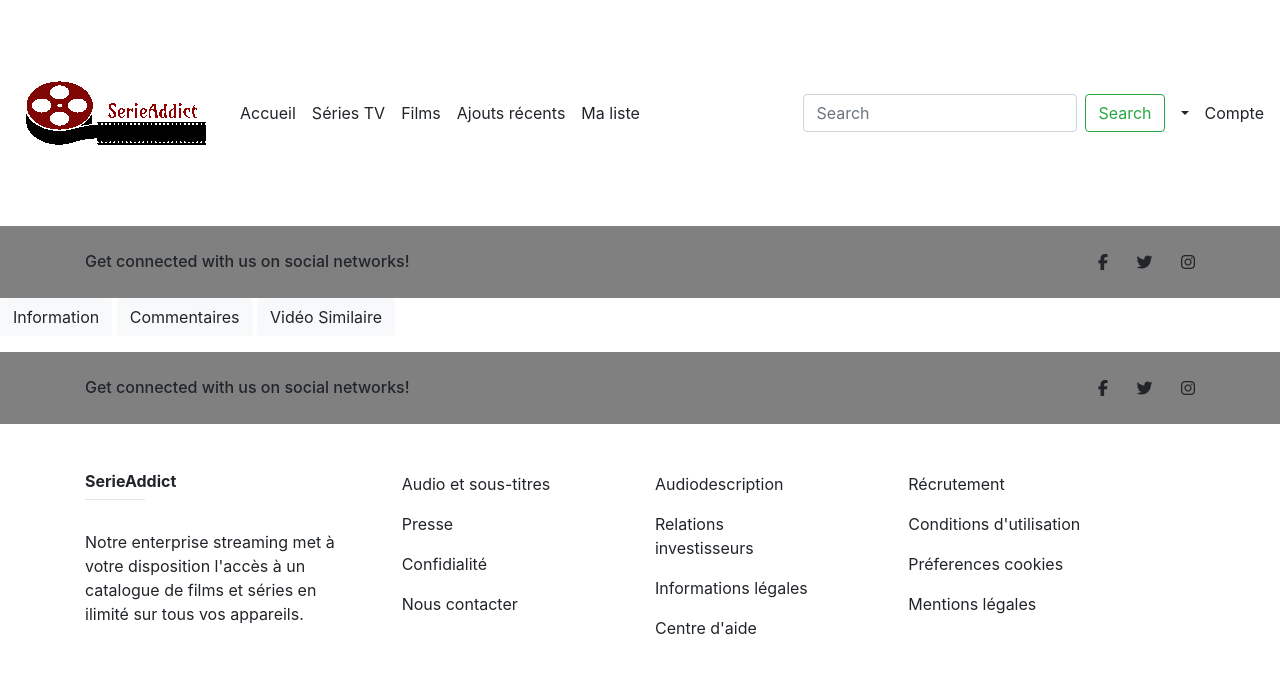
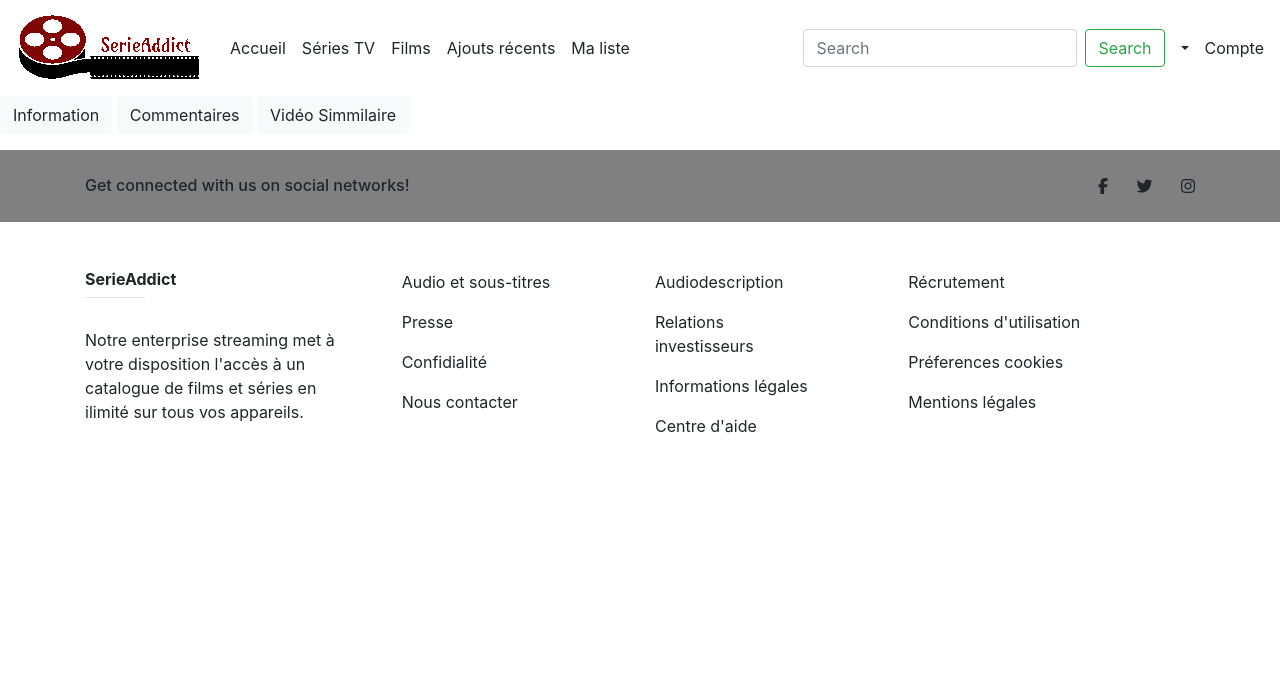
Before and after one commit to MikeHanon/Getflix, a PHP site: page /pageVideo.php in a window 1280 px wide. Shown: the top 679 px of the page. Run offline with PHP 8.4, Linux system fonts and the light colour scheme; some libraries are stand-ins or nearby versions.

Commit message:
logo modifie

```diff
--- a/NavBar.php
+++ b/NavBar.php
@@ -5,6 +5,7 @@
     <meta charset="UTF-8">
     <meta name="viewport" content="width=device-width, initial-scale=1.0">
     <meta http-equiv="X-UA-Compatible" content="ie=edge">
+    <link rel="shortcut icon" type="image/x-icon" href="/css/media/minicon.ico"/>
     <link rel="stylesheet" href="https://stackpath.bootstrapcdn.com/bootstrap/4.3.1/css/bootstrap.min.css" integrity="sha384-ggOyR0iXCbMQv3Xipma34MD+dH/1fQ784/j6cY/iJTQUOhcWr7x9JvoRxT2MZw1T" crossorigin="anonymous">
     <link rel="stylesheet" href="/css/styleBaretoot.css">
     <title>SeriesAddict</title>
@@ -66,42 +67,6 @@
         </div>
     </nav>
 
-
-<!-- Footer -->
-<footer class="page-footer font-small gray lighten-5">
-
-    <div style="background-color: gray;">
-        <div class="container">
-
-            <div class="row py-4 d-flex align-items-center">
-        <!-- RRSS -->
-                <div class="col-md-6 col-lg-5 text-center text-md-left mb-4 mb-md-0">
-                    <h6 class="mb-0">Get connected with us on social networks!</h6>
-                </div>
-
-                <div class="col-md-6 col-lg-7 text-center text-md-right">
-
-                    <!-- Facebook -->
-                    <a class="fb-ic">
-                        <i class="fab fa-facebook-f white-text mr-4"> </i>
-                    </a>
-                    <!-- Twitter -->
-                    <a class="tw-ic">
-                        <i class="fab fa-twitter white-text mr-4"> </i>
-                    </a>
-                    <!--Instagram-->
-                    <a class="ins-ic">
-                        <i class="fab fa-instagram white-text"> </i>
-                    </a>
-
-                </div>
-
-            </div>
-
-        </div>
-    </div>
-
-</footer>
 </body>
 <script src="https://kit.fontawesome.com/75bed6266a.js"></script>
 <script src="https://code.jquery.com/jquery-3.3.1.slim.min.js" integrity="sha384-q8i/X+965DzO0rT7abK41JStQIAqVgRVzpbzo5smXKp4YfRvH+8abtTE1Pi6jizo" crossorigin="anonymous"></script>
--- a/pageVideo.php
+++ b/pageVideo.php
@@ -15,9 +15,9 @@
 <?php include('NavBar.php'); ?>
 <!--Collapse-->
 <p>
-  <a class="btn btn-light" data-toggle="collapse" href="#multiCollapseExample1" role="button" aria-expanded="false" aria-controls="multiCollapseExample1">Information</a>
+  <a class="btn btn-light " data-toggle="collapse" href="#multiCollapseExample1" role="button" aria-expanded="false" aria-controls="multiCollapseExample1">Information</a>
   <button class="btn btn-light" type="button" data-toggle="collapse" data-target="#multiCollapseExample2" aria-expanded="false" aria-controls="multiCollapseExample2">Commentaires</button>
-  <button class="btn btn-light" type="button" data-toggle="collapse" data-target=".multi-collapse" aria-expanded="false" aria-controls="multiCollapseExample1 multiCollapseExample2">Vidéo Similaire</button>
+  <button class="btn btn-light" type="button" data-toggle="collapse" data-target="#multiCollapseExample3" aria-expanded="false" aria-controls="multiCollapseExample3">Vidéo Simmilaire</button>
 </p>
 <div class="row">
   <div class="col">
@@ -34,6 +34,13 @@
       </div>
     </div>
   </div>
+  <div class="col">
+    <div class="collapse multi-collapse" id="multiCollapseExample3">
+      <div class="card card-body">
+<!--Film Simmilaire-->
+      </div>
+    </div>
+  </div>
 </div>
 <!--On inclut le footer-->
 <?php include('footer.php'); ?>
```
Also changed, not shown: css/media/logo.gif, css/media/minicon.ico (added).
